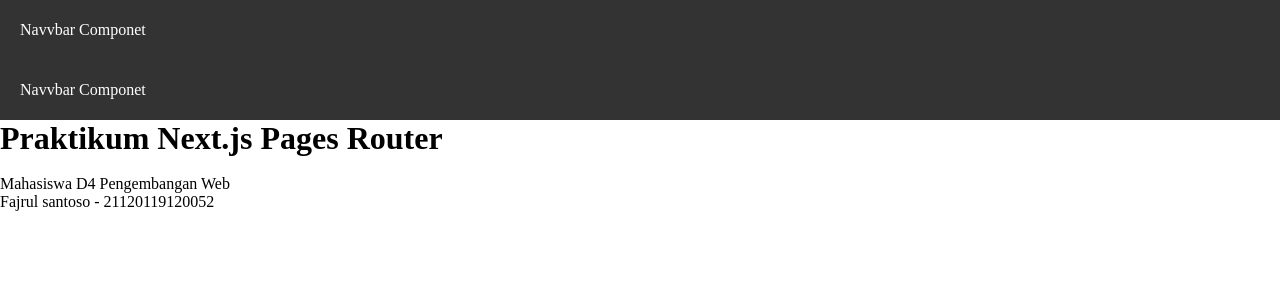
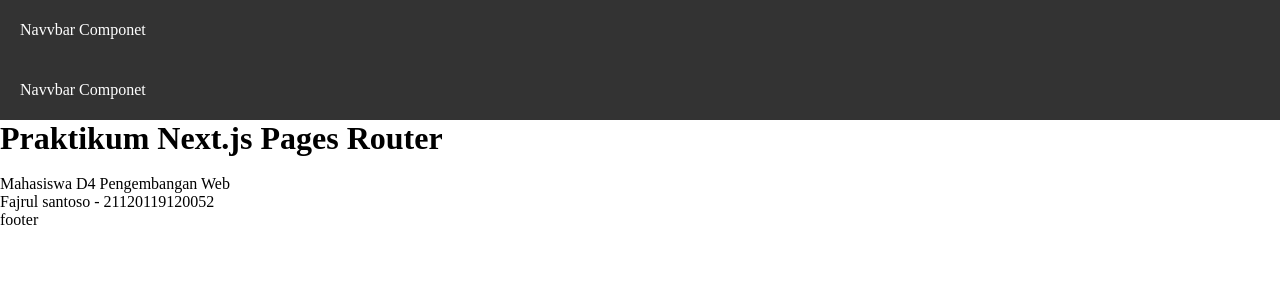
Before and after one commit to fajrulsantoso/Kerangka-Pemrograman-Berbasis-sem6, a Next.js app in the folder jobsheet_3/: page / in a window 1280 px wide. Shown: the top 300 px of the page. Built offline with nearby package versions, Linux system fonts and the light colour scheme.

Commit message:
Jobsheet 3 - Membuat Layout Global

```diff
--- /dev/null
+++ b/jobsheet_3/src/components/layouts/AppShell/index.tsx
@@ -0,0 +1,20 @@
+import Navbar from "../Navbar";
+
+type AppShellProps = {
+  children: React.ReactNode;
+}
+
+const AppShell = (props: AppShellProps) => {
+  const { children } = props;
+  return (
+    <main>
+      <Navbar />
+      {children}
+      <div>
+        footer
+      </div>
+    </main>
+  );
+};
+
+export default AppShell;
--- a/jobsheet_3/src/pages/_app.tsx
+++ b/jobsheet_3/src/pages/_app.tsx
@@ -1,12 +1,11 @@
 import '@/styles/globals.css'
 import type { AppProps } from 'next/app'
 import Navbar from '@/components/layouts/Navbar'
-
+import AppShell from '@/components/layouts/AppShell'
 export default function App({ Component, pageProps }: AppProps) {
   return (
-    <div>
-      <Navbar />
+    <AppShell>
       <Component {...pageProps} />
-    </div>
+    </AppShell>
   );
-}
+};
```
Also changed, not shown: jobsheet_3/img/P6L1.JPG (added), jobsheet_3/img/P6L2.JPG (added).
